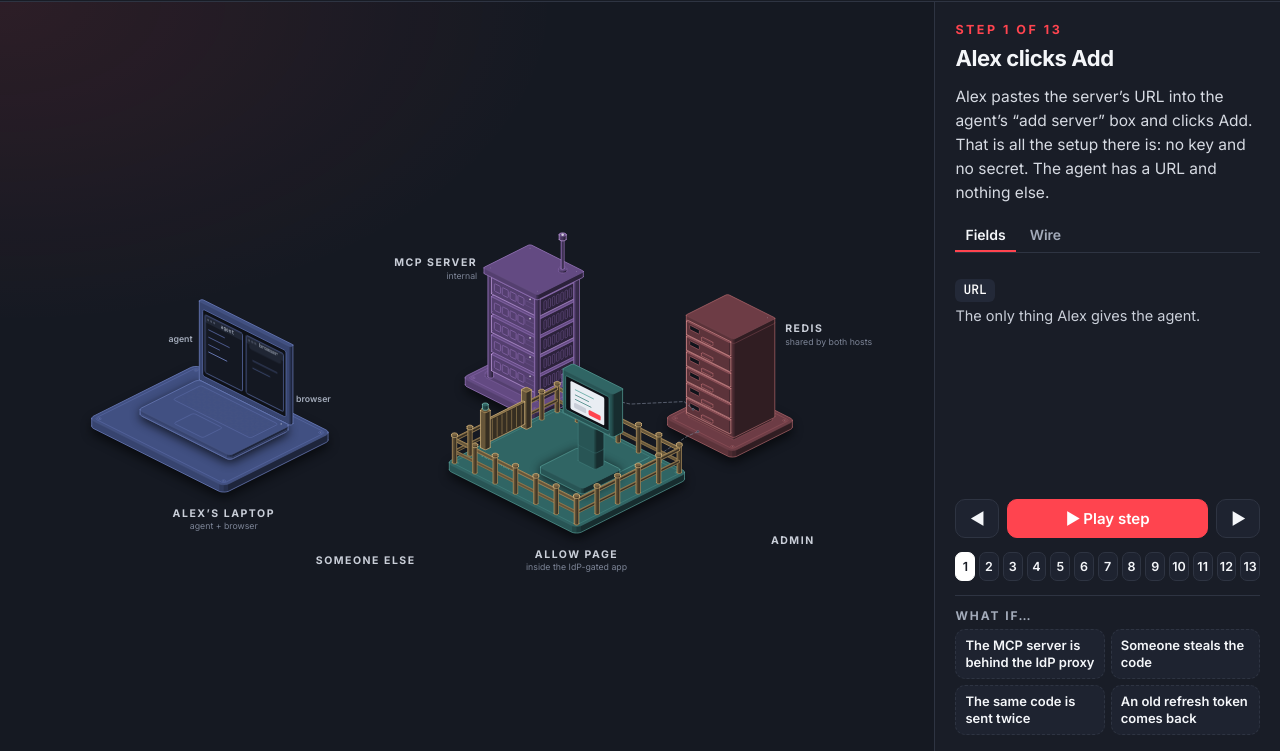
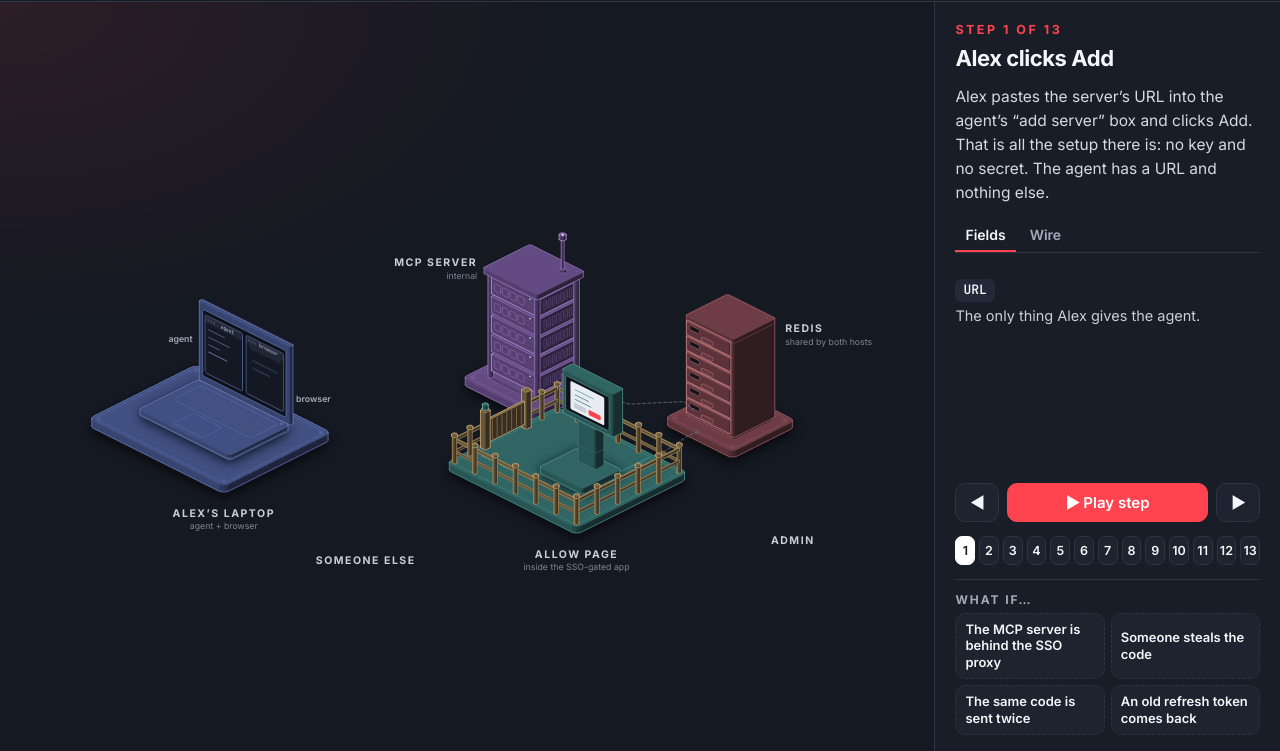
Before and after one commit to deriv-com/keyfall-oss, a plain HTML site: page index.html in a window 1280 px wide. Shown: the part 49-800 px from the top of the page. Drawn offline with Linux system fonts and the light colour scheme.

Commit message:
Use SSO for the login flow and proxy, IdP for identity and groups
Co-Authored-By: Claude Opus 5.5 <noreply@anthropic.com>

```diff
--- a/index.html
+++ b/index.html
@@ -259,9 +259,9 @@ The note’s claims:
   "resource": "https://mcp.example.com/mcp"
 }`,
   fields:[['iss','Who signed it: the MCP server.'],['aud','What it is for: a request, nothing else.'],['exp','10 minutes to sign in and decide.'],['the rest','The /authorize request, copied as it was.'],['HS256','The signature, made with the key both hosts share. Change one character and the check fails.']]},
- {title:'The IdP proxy signs Alex in', hold:{A:['secret'],P:['note']}, redis:['client'], gate:true,
+ {title:'The SSO proxy signs Alex in', hold:{A:['secret'],P:['note']}, redis:['client'], gate:true,
   msgs:[['B','P','note + Alex’s signed identity',COL.note]], act:{P:['checks note + identity → role',COL.fg]},
-  what:'The IdP proxy in front of the Allow page does what it does for any internal site: it signs Alex in, with MFA, and adds a signed identity token to the request. The Allow page checks that token with the proxy’s public keys, and maps Alex’s groups to a role. If the check fails, there is no Allow button.',
+  what:'The SSO proxy in front of the Allow page does what it does for any internal site: it signs Alex in, with MFA, and adds a signed identity token to the request. The Allow page checks that token with the proxy’s public keys, and maps Alex’s groups to a role. If the check fails, there is no Allow button.',
   wire:`The proxy adds its signed identity token:
 
 Cloudflare Access   Cf-Access-Jwt-Assertion: eyJ…
@@ -345,9 +345,9 @@ Authorization: Bearer wT1OPKOe…   →   401 Unauthorized`,
 
 /* ---------- what-if scenarios ---------- */
 const WHATIF = [
- {key:'sso', label:'The MCP server is behind the IdP proxy', base:1, hold:{}, redis:[], ssoMcp:true,
-  msgs:[['A','MG','POST /mcp',COL.fg],['MG','A','302 → IdP login page (HTML) ✗',COL.red]], act:{A:['expects JSON → fails ✗',COL.red]},
-  what:'This is why staff and agents reach the MCP server with no proxy in front. Behind the IdP proxy, the agent’s first call gets a redirect to an HTML login page instead of a 401 with JSON. The agent can’t sign in to a web page, so it fails.',
+ {key:'sso', label:'The MCP server is behind the SSO proxy', base:1, hold:{}, redis:[], ssoMcp:true,
+  msgs:[['A','MG','POST /mcp',COL.fg],['MG','A','302 → SSO login page (HTML) ✗',COL.red]], act:{A:['expects JSON → fails ✗',COL.red]},
+  what:'This is why staff and agents reach the MCP server with no proxy in front. Behind the SSO proxy, the agent’s first call gets a redirect to an HTML login page instead of a 401 with JSON. The agent can’t sign in to a web page, so it fails.',
   wire:`POST /mcp HTTP/1.1
 Host: mcp.example.com
 
@@ -380,7 +380,7 @@ grant_type=authorization_code&code=eyJ…&code_verifier=guess
   -> 400 invalid_grant          (reuse: the grant ends)
 POST /token  refresh_token=<Alex's newer token>
   -> 400 invalid_grant          (the whole chain is gone)`,
-  fields:[['reuse','The old token is remembered until the grant ends, so it can be recognised.'],['grant ends','Both sides lose access. Only Alex can get it back, through the IdP.']]},
+  fields:[['reuse','The old token is remembered until the grant ends, so it can be recognised.'],['grant ends','Both sides lose access. Only Alex can get it back, by signing in with SSO again.']]},
 ];
 
 /* ---------- the isometric scene (scene.js, built by build-scene.mjs) ---------- */
@@ -389,7 +389,7 @@ const ctx = document.createElement('canvas').getContext('2d');
 function tw(s, size, weight=600){ ctx.font = `${weight} ${size}px Inter`; return ctx.measureText(s).width; }
 function esc(s){ return String(s).replace(/&/g,'&amp;').replace(/</g,'&lt;').replace(/>/g,'&gt;'); }
 function el(tag, attrs={}, html=''){ const e = document.createElementNS(NS, tag); for (const k in attrs) e.setAttribute(k, attrs[k]); if (html) e.innerHTML = html; return e; }
-const NAME = {A:'Agent', B:'Browser', M:'MCP server', P:'Allow page', R:'Redis', X:'Someone else', D:'Admin', MG:'IdP gate'};
+const NAME = {A:'Agent', B:'Browser', M:'MCP server', P:'Allow page', R:'Redis', X:'Someone else', D:'Admin', MG:'SSO gate'};
 const WORD = {secret:'secret', hash:'hash', note:'signed note', code:'code', access:'access token', refresh:'refresh token'};
 const TAG = {client:COL.node, used:COL.code, grant:COL.grant, access:COL.access, refresh:COL.refresh, revoked:COL.red};
 const shade = (hex, f) => { const n = parseInt(hex.slice(1), 16); return '#' + [16, 8, 0].map(b => Math.round(((n >> b) & 255) * f).toString(16).padStart(2, '0')).join(''); };
```
Also changed, not shown: scene.js.
